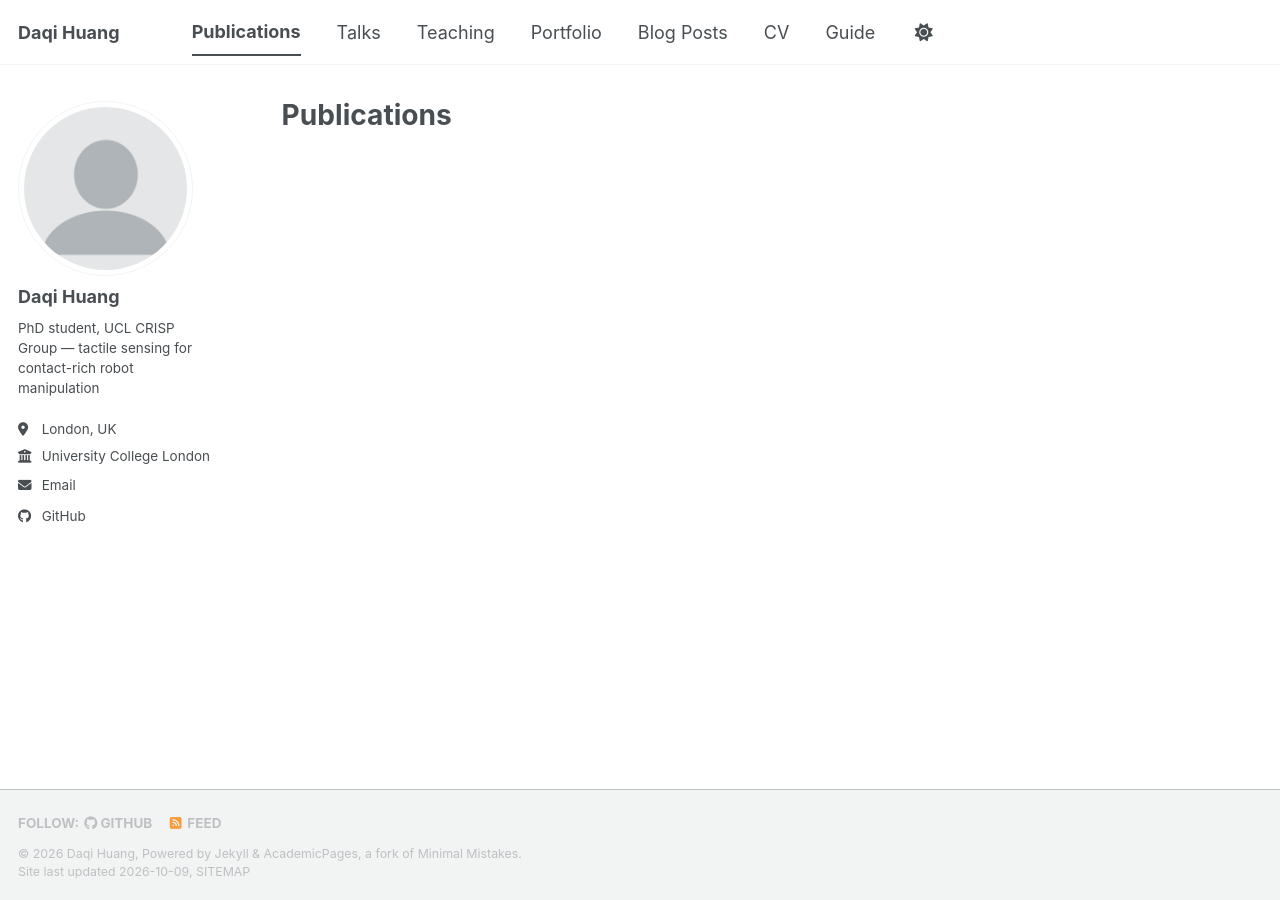
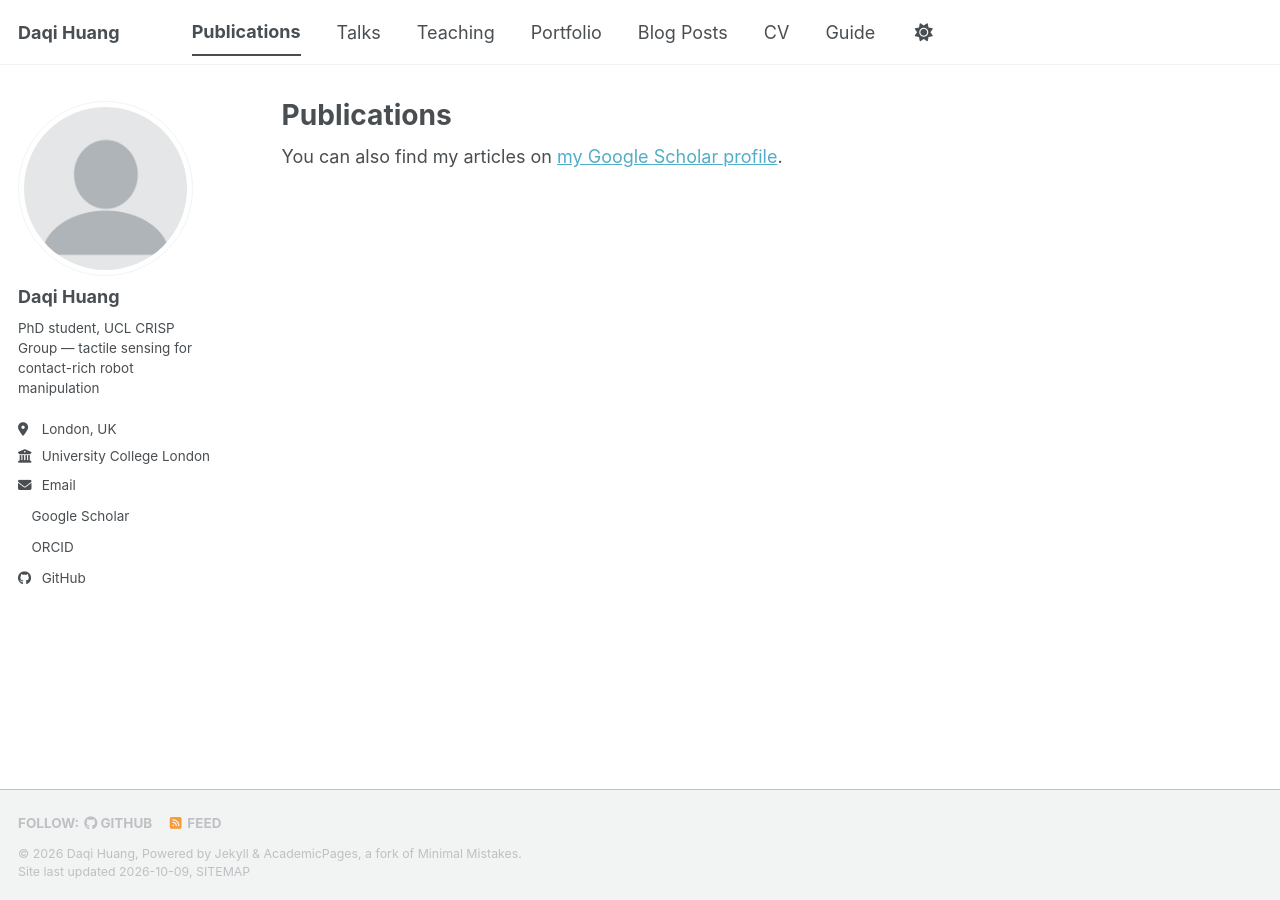
Before and after one commit to dqhuangnus/dqhuangnus.github.io, a Jekyll site: the page built from _pages/publications.html, in a window 1280 px wide. Built offline with Jekyll 4.4.1, drawn with Linux system fonts in a browser that asks for light colours; a style sheet for code colours, icons or effects is not loaded; part of the change alters nothing that is shown.

Commit message:
Add Google Scholar and ORCID profile links

```diff
--- a/_config.yml
+++ b/_config.yml
@@ -35,10 +35,10 @@ author:
   # Academic websites
   academia         : # URL
   arxiv            : # URL - Update with the correct link to your profile
-  googlescholar    : # REPLACE with your Google Scholar profile URL, if you have one
+  googlescholar    : "https://scholar.google.com/citations?user=rpqfDy8AAAAJ"
   inspire-hep      : # URL
   impactstory      : # URL
-  orcid            : # REPLACE with your ORCID URL, if you have one
+  orcid            : "https://orcid.org/0009-0006-3784-7207"
   semantic         : # URL
   ssrn             : # URL
   pubmed           : # URL
```
